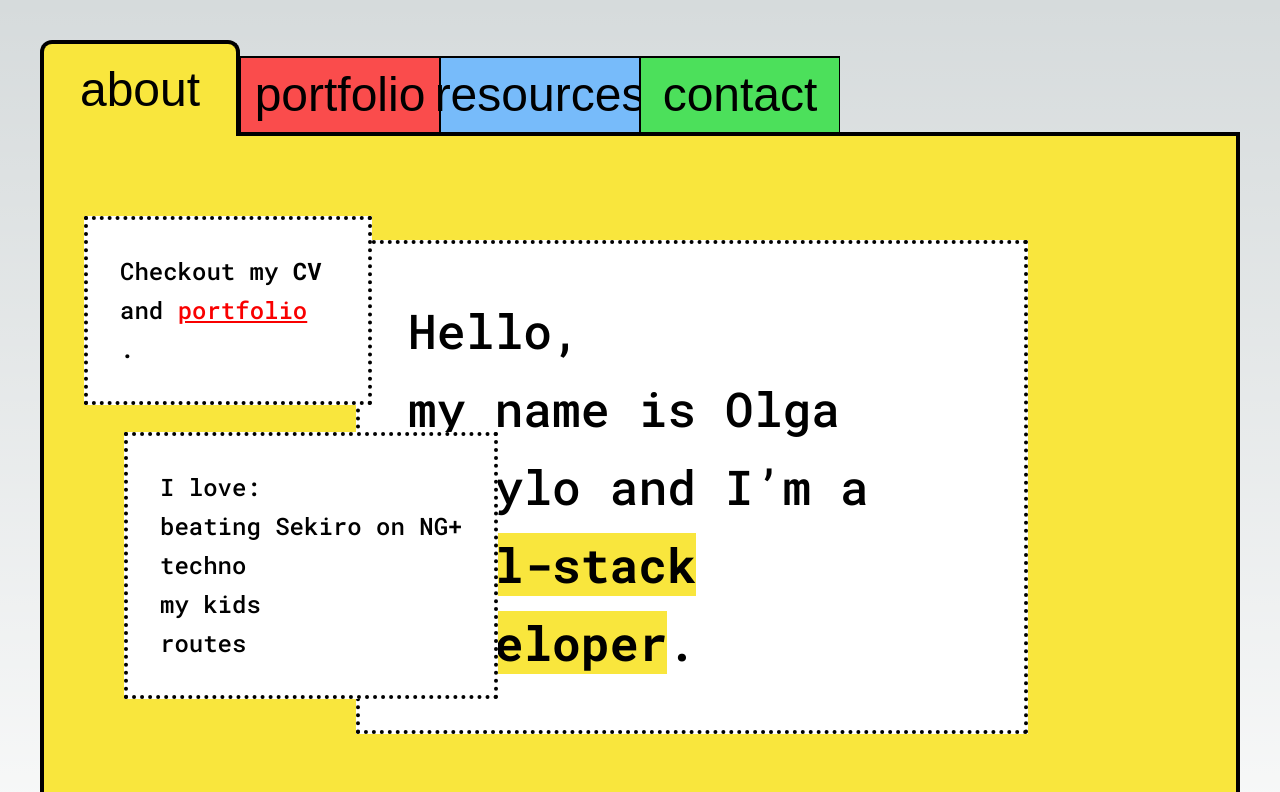
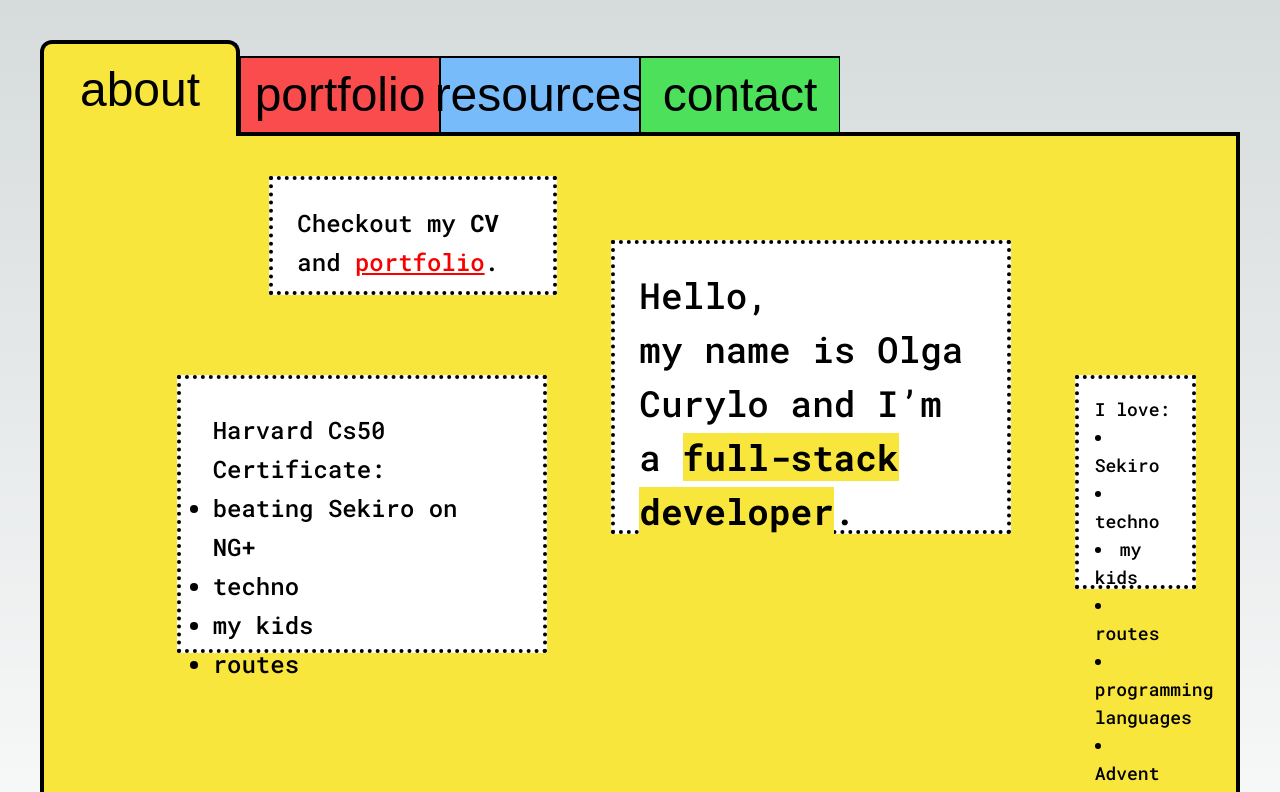
Before and after one commit to olgaTheCreator/olga-the-creator, a Next.js app: page /about in a window 1280 px wide. Shown: the top 792 px of the page. Built offline with nearby package versions, Linux system fonts and the light colour scheme; a web font is replaced by a local one.

Commit message:
changed about my page layout to grid, working on responsive sizes

```diff
--- a/src/app/about/page.tsx
+++ b/src/app/about/page.tsx
@@ -2,9 +2,8 @@ import Link from "next/link";
 
 export const AboutMe = () => {
   return (
-    <div className="w-full bg-yellow_bright font-roboto font-medium h-screen p-10 border-x-4 border-b-4 border-black relative ">
-      <div className="bg-white lg:w-2xl p-12 max-w-2xl place-self-end right-20 mr-32 mt-16 border-4 border-black border-dotted absolute">
-        <div className="text-5xl leading-relaxed">
+    <div className="w-full bg-yellow_bright font-roboto font-medium h-screen p-10 border-x-4 border-b-4 border-black relative grid grid-cols-12 grid-rows-6">
+      <div className="bg-white ml-16 2xl:text-5xl lg:text-4xl lg:leading-normal 2xl:leading-relaxed lg:w-2xl 2xl:p-12 lg:p-6 max-w-2xl col-start-6 col-span-5 2xl:row-span-4 lg:row-span-3 mt-16 border-4 border-black border-dotted">
         <p>Hello,</p>
         <p>
           my name is Olga Curylo and I’m a{" "}
@@ -14,24 +13,36 @@ export const AboutMe = () => {
           .
         </p>
       </div>
-      </div>
-      <div className="bg-white lg:w-72 p-8 max-w-72 mt-10 text-2xl border-4 border-black border-dotted absolute leading-relaxed">
+      <div className="bg-white lg:w-72 2xl:p-8 lg:p-6 max-w-72 text-2xl border-4 border-black border-dotted col-start-3 row-start-1 leading-relaxed">
         <p>
           Checkout my <span className="font-bold">CV </span>and{" "}
           <Link className="text-red_bright underline" href="/portfolio">
             portfolio
-          </Link>{" "}
+          </Link>
           .
         </p>
       </div>
-      <div className="bg-white lg:w-sm p-8 max-w-sm mt-64 left-20 text-2xl border-4 border-black border-dotted absolute leading-relaxed">
+      <div className="bg-white lg:w-sm p-8 max-w-sm col-start-2 col-span-4 row-start-2 row-span-3 mt-20 text-2xl border-4 border-black border-dotted leading-relaxed">
         <p>
-          <ul>
-            I love:
+          <ul className="list-disc">
+            Harvard Cs50 Certificate:
             <li>beating Sekiro on NG+</li>
             <li>techno</li>
             <li>my kids</li>
             <li>routes</li>
+          </ul>
+        </p>
+      </div>
+      <div className="bg-white lg:w-sm p-4 max-w-sm col-start-11 ml-16 col-span-2 mb-16 row-start-2 row-span-3 mt-20 text-lg border-4 border-black border-dotted">
+        <p>
+          <ul className="list-disc list-inside">
+            I love:
+            <li>Sekiro</li>
+            <li>techno</li>
+            <li>my kids</li>
+            <li>routes</li>
+            <li>programming languages</li>
+            <li>Advent of Code</li>
           </ul>
         </p>
       </div>
--- a/src/app/layout.tsx
+++ b/src/app/layout.tsx
@@ -1,4 +1,4 @@
-import { Navbar } from "./components/Navbar";
+import { Navbar } from "../components/navbar/Navbar";
 import "./globals.css";
 import { Vibur, Roboto_Mono } from "next/font/google";
 
--- a/src/app/components/Navbar.tsx
+++ b/src/components/navbar/Navbar.tsx
@@ -2,7 +2,7 @@
 
 import { usePathname } from "next/navigation";
 import Link from "next/link";
-import { navRoutes } from "../navRoutes";
+import { navRoutes } from "./navRoutes";
 
 export const Navbar = () => {
   const pathname = usePathname();
```
Also changed, not shown: src/components/navbar/navRoutes.tsx (renamed from src/app/navRoutes.tsx). Lines whose indentation alone changed are shown as unchanged.
